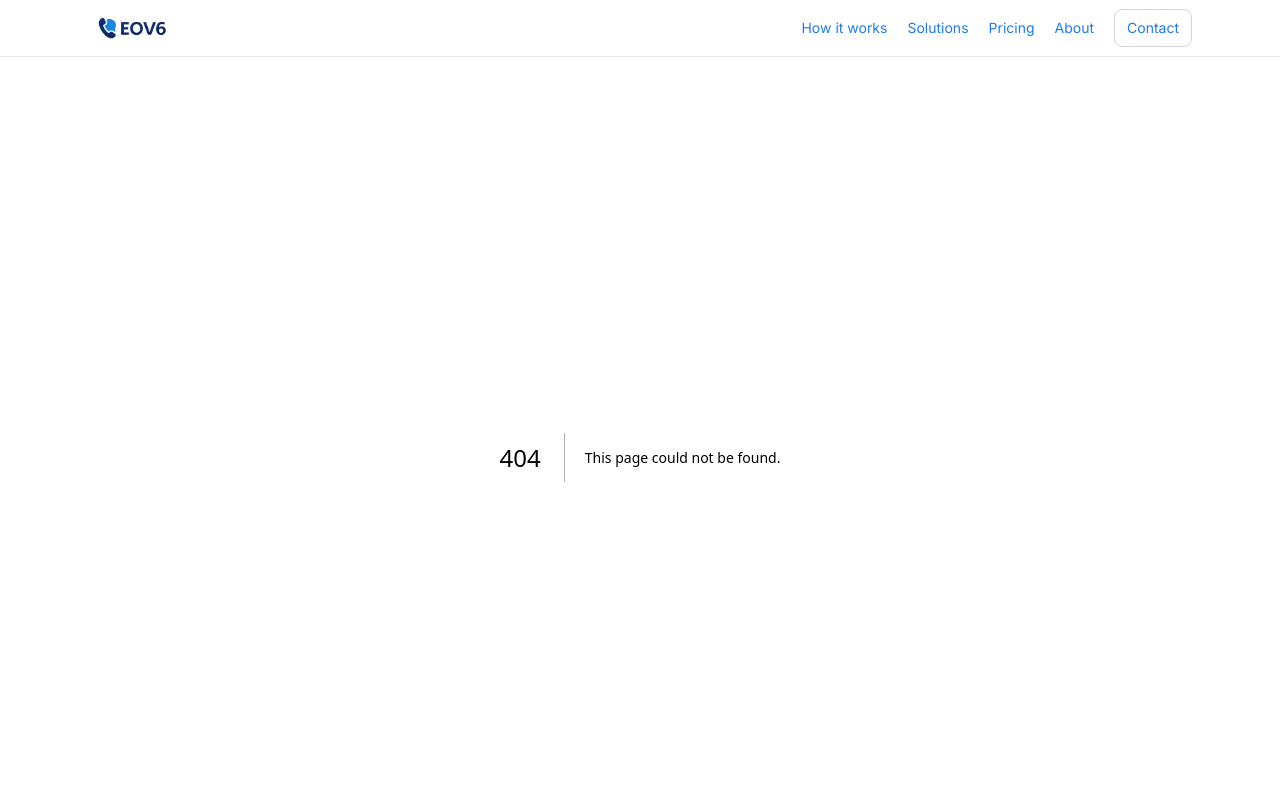
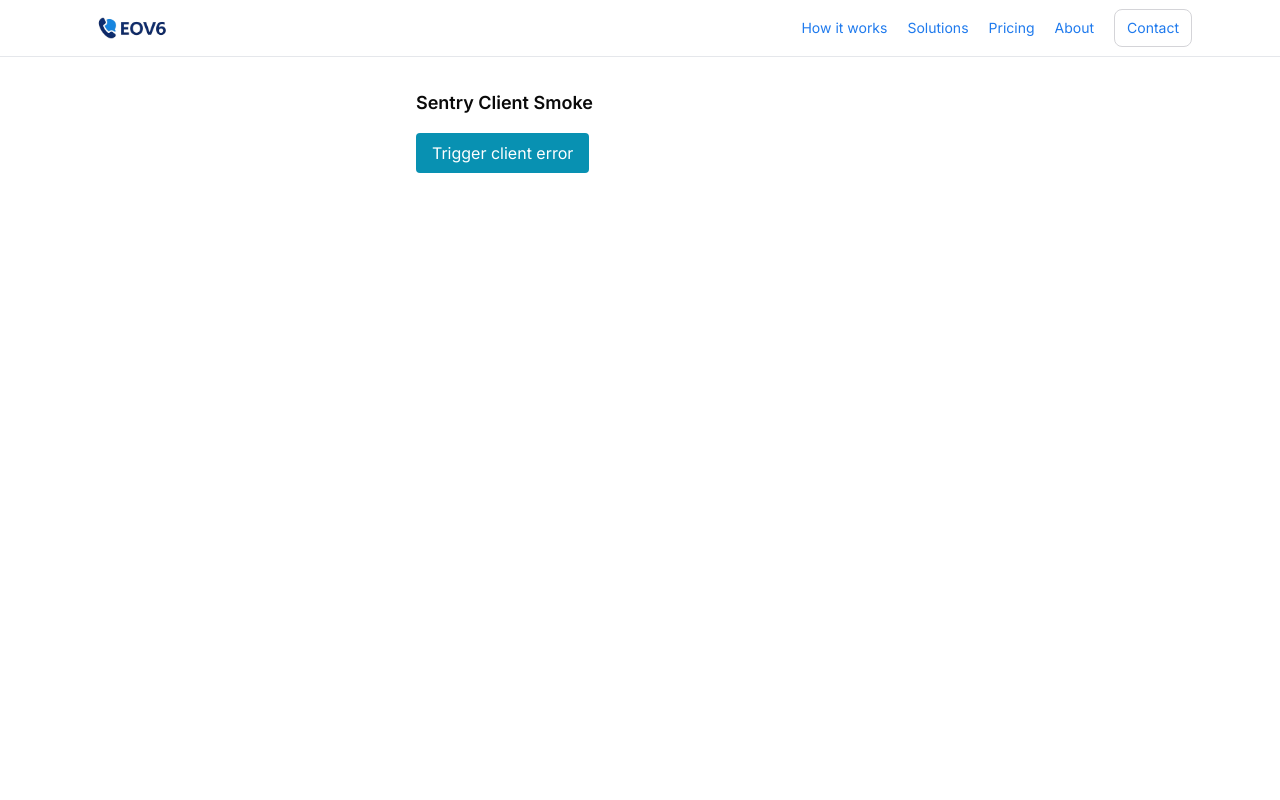
Before and after one commit to RaveCorp392/eov6, a Next.js app: page /admin/boom in a window 1280 px wide. Before the commit this address had no page. Shown: the top 800 px of the page. Built offline with nearby package versions, Linux system fonts and the light colour scheme; no server answers.

Commit message:
obs: add Sentry smoke routes (server/client)

```diff
--- /dev/null
+++ b/app/admin/boom/page.tsx
@@ -0,0 +1,18 @@
+"use client";
+export default function Boom() {
+  return (
+    <main className="mx-auto max-w-lg p-8 space-y-4">
+      <h1 className="text-lg font-semibold">Sentry Client Smoke</h1>
+      <button
+        className="rounded px-4 py-2 bg-cyan-600 text-white"
+        onClick={() => {
+          const fakePath = "/s/123456";
+          // eslint-disable-next-line no-throw-literal
+          throw { name: "SENTRY_TEST_CLIENT_ERROR", message: "client smoke", path: fakePath };
+        }}
+      >
+        Trigger client error
+      </button>
+    </main>
+  );
+}
--- /dev/null
+++ b/app/api/boom/route.ts
@@ -0,0 +1,9 @@
+import { NextResponse } from "next/server";
+export const runtime = "nodejs";
+export async function GET() {
+  // eslint-disable-next-line no-throw-literal
+  throw { message: "SENTRY_TEST_SERVER_ERROR", hint: "server-smoke", path: "/api/boom" };
+}
+export async function HEAD() {
+  return NextResponse.json({ ok: true, msg: "Use GET to trigger a test error." });
+}
```
